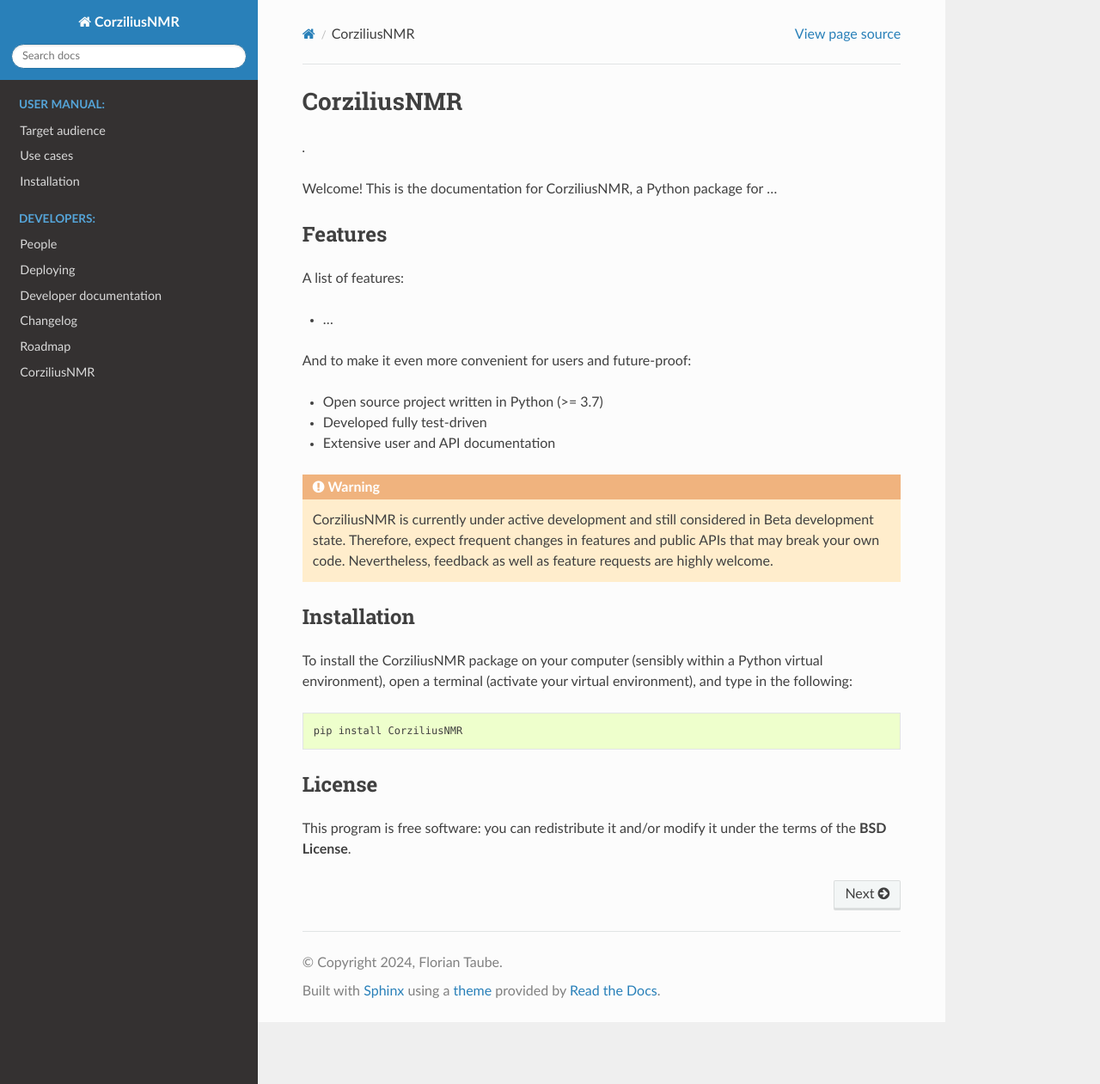
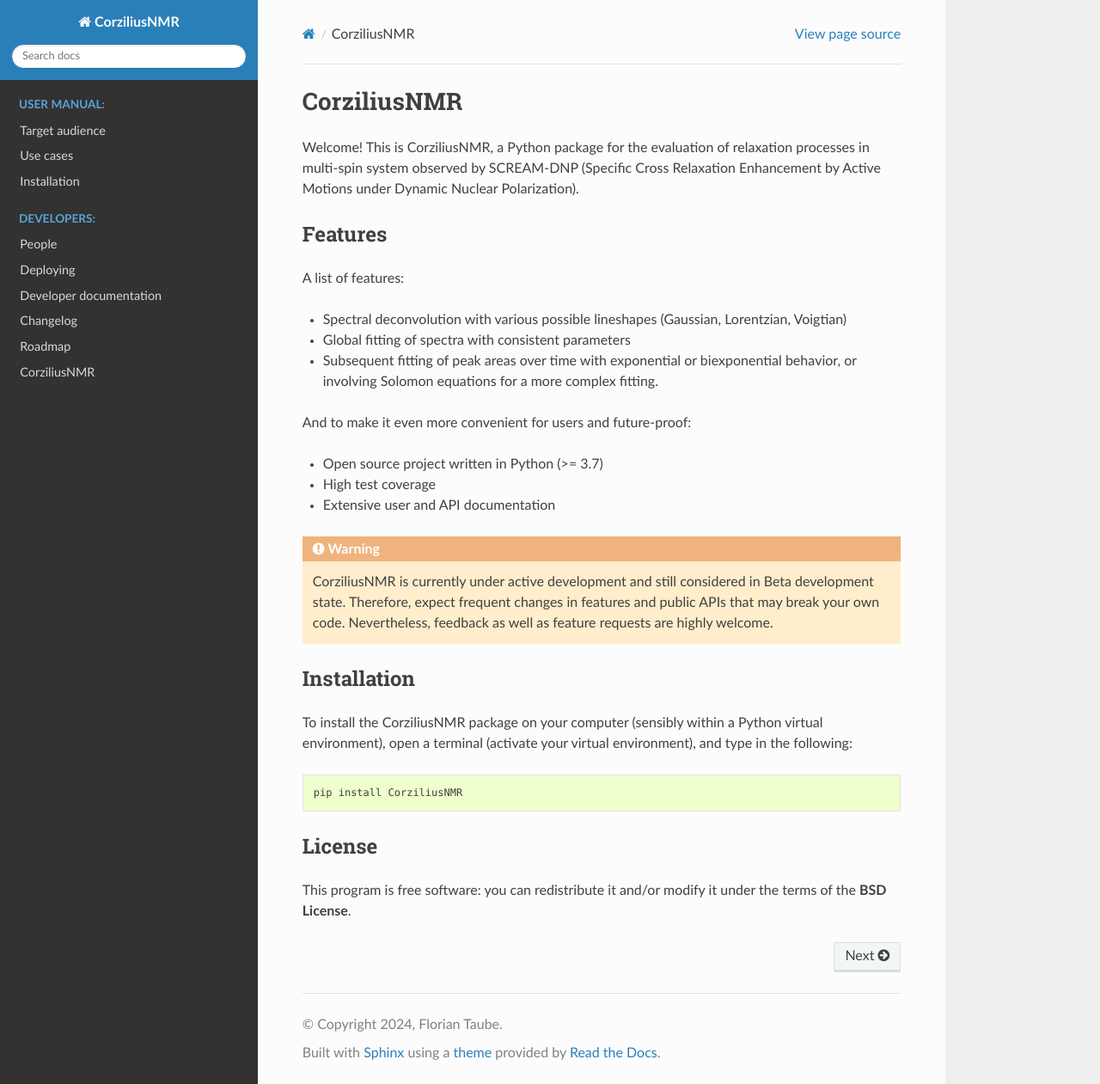
Before and after one commit to FlorianTaube/screamlab, a Sphinx documentation site: the page built from docs/index.rst, in a window 1280 px wide and 1261 px high. Shown: the whole window at 86% size. Built offline with Sphinx 7.4.7 and the Read the Docs theme 3.1.0, drawn with Linux system fonts in a browser that asks for light colours.

Commit message:
Updated intex.rst

```diff
--- a/docs/index.rst
+++ b/docs/index.rst
@@ -2,9 +2,7 @@
 CorziliusNMR
 ============
 
-*.*
-
-Welcome! This is the documentation for CorziliusNMR, a Python package for ...
+Welcome! This is CorziliusNMR, a Python package for the evaluation of relaxation processes in multi-spin system observed by  SCREAM-DNP (Specific Cross Relaxation Enhancement by Active Motions under Dynamic Nuclear Polarization).
 
 
 Features
@@ -12,16 +10,21 @@ Features
 
 A list of features:
 
-* ...
+* Spectral deconvolution with various possible lineshapes (Gaussian, Lorentzian, Voigtian)
+
+* Global fitting of spectra with consistent parameters
+
+* Subsequent fitting of peak areas over time with exponential or biexponential behavior, or involving Solomon equations for a more complex fitting.
 
 
 And to make it even more convenient for users and future-proof:
 
 * Open source project written in Python (>= 3.7)
 
-* Developed fully test-driven
+* High test coverage
 
 * Extensive user and API documentation
+
 
 
 
```
Also changed, not shown: 1 other file.
